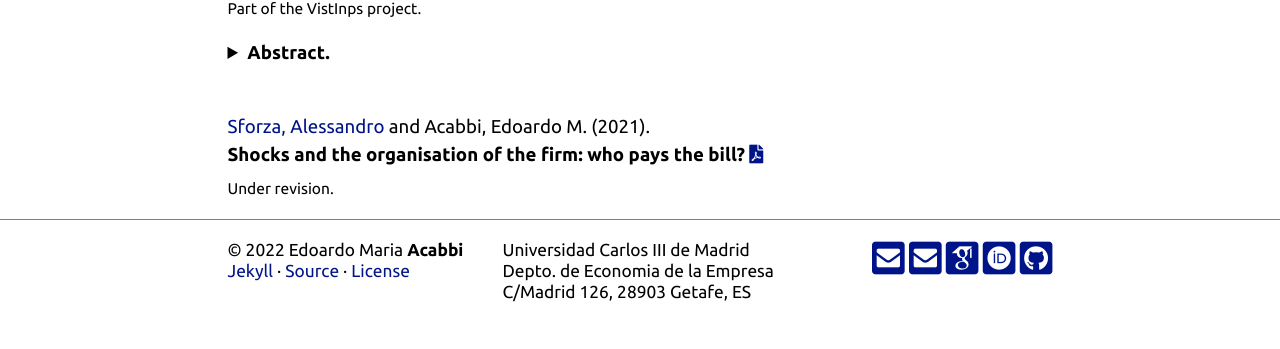
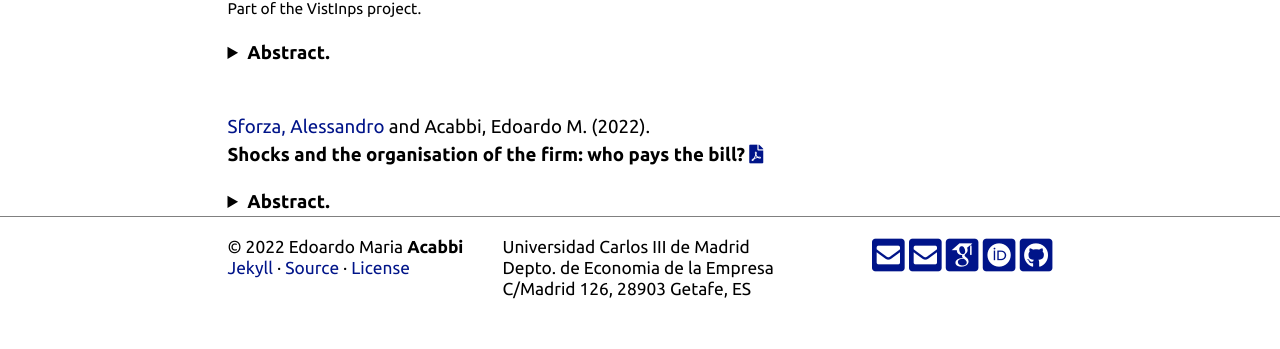
Before and after one commit to eacabbi/eacabbi.github.io, a Jekyll site: the page built from index.md, in a window 1280 px wide. Shown: the part 1852-2201 px from the top of the page. Built offline with Jekyll 4.4.1, drawn with Linux system fonts in a browser that asks for light colours; some web fonts are replaced; some of the changed text lies outside the part shown.

Commit message:
update to SA

```diff
--- a/index.md
+++ b/index.md
@@ -70,6 +70,10 @@ Rigidities in firms' payroll structures are likely to increase the transmission
 
 </details>
 <br>
-<a href="https://sites.google.com/site/alessandrosforza87/home"> Sforza, Alessandro</a> and Acabbi, Edoardo M. (2021).
+<a href="https://sites.google.com/site/alessandrosforza87/home"> Sforza, Alessandro</a> and Acabbi, Edoardo M. (2022).
 <br> **Shocks and the organisation of the firm: who pays the bill?**  <a href="https://drive.google.com/file/d/0ByQcl7SXliImeEpMdGUtS3RGLXM/view?resourcekey=0-Mykokld7CQ4laxKSZWXmow" class="{{ site.pdf_icon }}" title="{{ site.pdf_title }}" id="icon"></a>
-<br> <sub>Under revision.</sub>
+
+<details>
+<summary><b> Abstract. </b></summary>
+What happens to firms’ organizational structure when they are hit by a negative shock? By matching employer-employee data with firm loans and bank balance sheets, we study firms’ reactions to a credit shock–the global financial crisis—and compare it to a trade shock—the entry of China in the WTO. When hit by a credit supply shock, firms reduce employment of higher-skilled workers more than lower-skilled production workers, while no adjustment is found on the wages. In contrast, a trade shock affects the hierarchy of the firm from the bottom to the top: firms rescale the organization and reduce employment at all levels. Results support the existence of heterogenous complementarities between working capital and skills along the hierarchy of the firm. Abstracting from general equilibrium effects, we find that firms’ organization is a key channel in the transmission of credit shocks to the real economy.
+</details>
```
